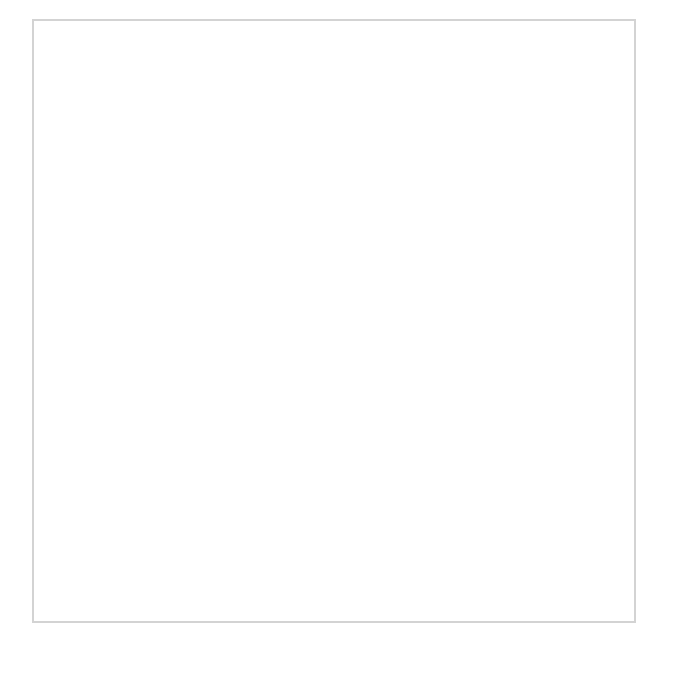
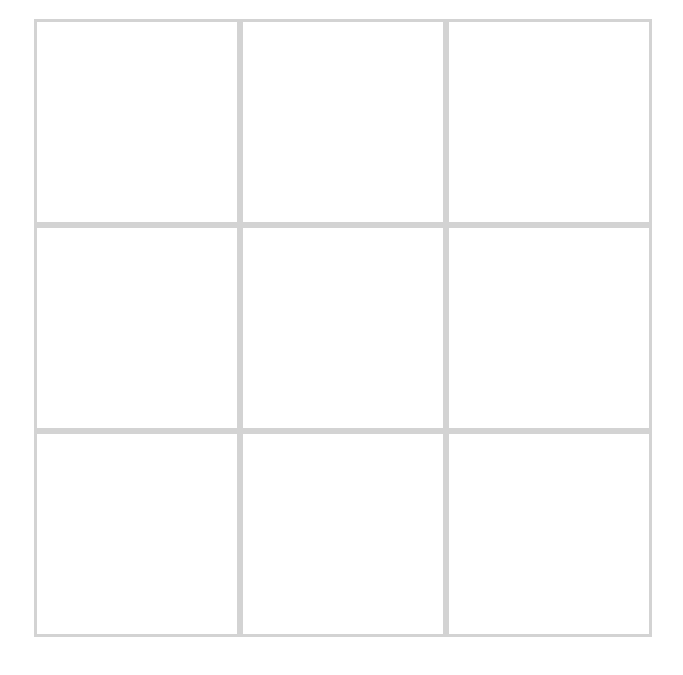
Before and after one commit to RedBevan/Tic-Tac-Toe, a plain HTML site: page index.html in a window 1280 px wide. Shown: the part 69-744 px from the top of the page, without its empty margins (306-989 px from the left). Drawn offline with Linux system fonts and the light colour scheme; a web font is replaced by a local one.

Commit message:
Create IIFE to render game board

```diff
--- a/index.html
+++ b/index.html
@@ -5,12 +5,11 @@
     <meta http-equiv="X-UA-Compatible" content="IE=edge" />
     <meta name="viewport" content="width=device-width, initial-scale=1.0" />
     <title>Tic Tac Toe</title>
-    <link rel="preconnect" href="https://fonts.googleapis.com" />
-    <link rel="preconnect" href="https://fonts.gstatic.com" crossorigin />
     <link
       href="https://fonts.googleapis.com/css2?family=Ysabeau+Office:wght@300&display=swap"
       rel="stylesheet"
     />
+
     <link rel="stylesheet" href="styles.css" />
   </head>
   <body>
--- a/script.js
+++ b/script.js
@@ -1,5 +1,9 @@
-const Gameboard = (() => {
-  let gameboard = ["", "", "", "", "", "", "", "", ""];
-
-  const createBoard = () => {};
+// Function to create the game board
+const makeGameboard = (() => {
+  const gameBoard = document.querySelector("#gameboard");
+  for (let i = 0; i <= 8; i++) {
+    let square = document.createElement("div");
+    square.classList.add("square");
+    gameBoard.appendChild(square);
+  }
 })();
--- a/styles.css
+++ b/styles.css
@@ -1,5 +1,6 @@
 html {
   font-family: "Ysabeau Office", sans-serif;
+  box-sizing: border-box;
 }
 
 .canvas {
@@ -12,5 +13,13 @@ html {
 .gameboard {
   width: 600px;
   height: 600px;
-  border: 2px solid lightgrey;
+  display: grid;
+  grid-template-rows: 1fr 1fr 1fr;
+  grid-template-columns: 1fr 1fr 1fr;
 }
+
+.square {
+  height: 200px;
+  width: 200px;
+  border: 3px solid lightgrey;
+}
```
Also changed, not shown: 1 other file.
